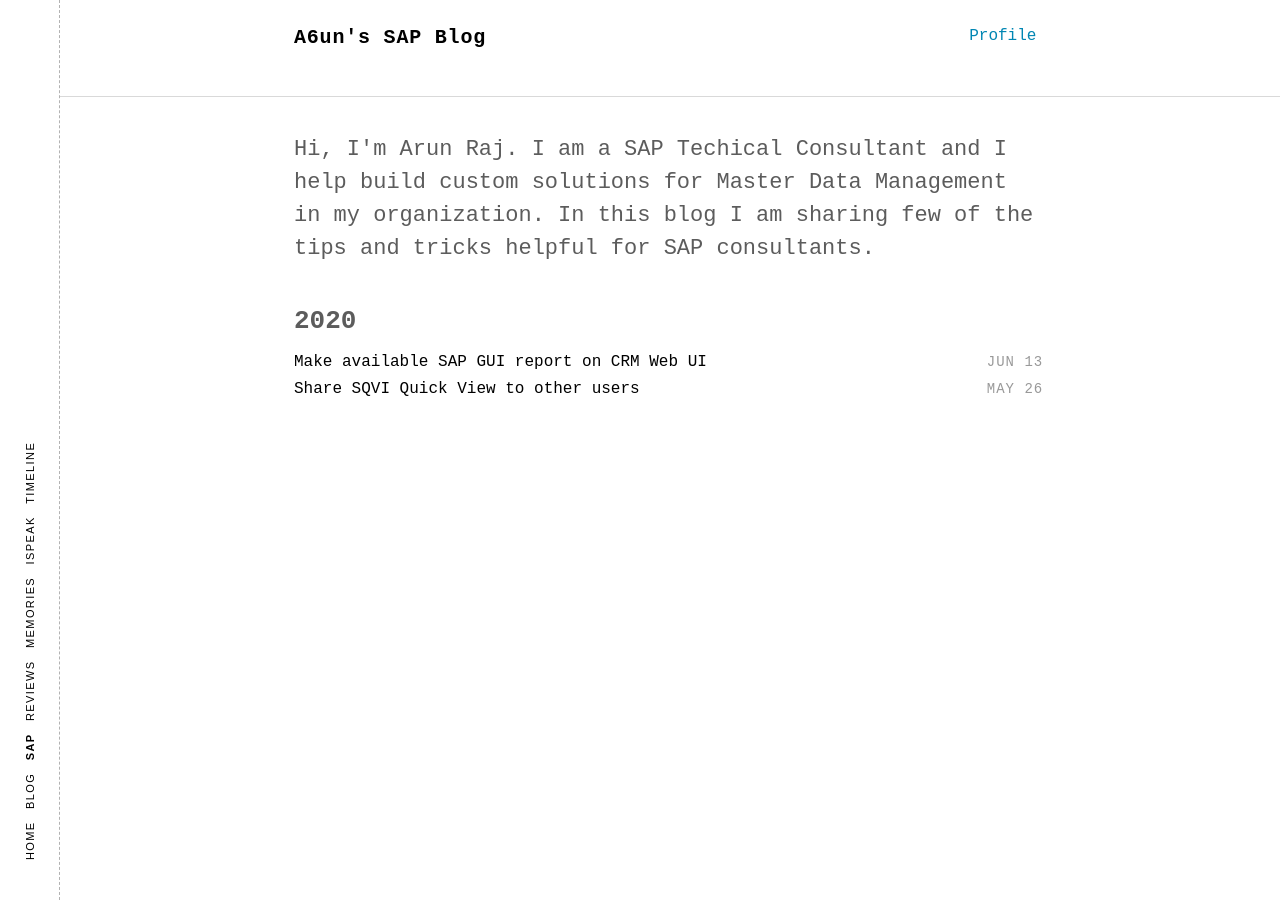
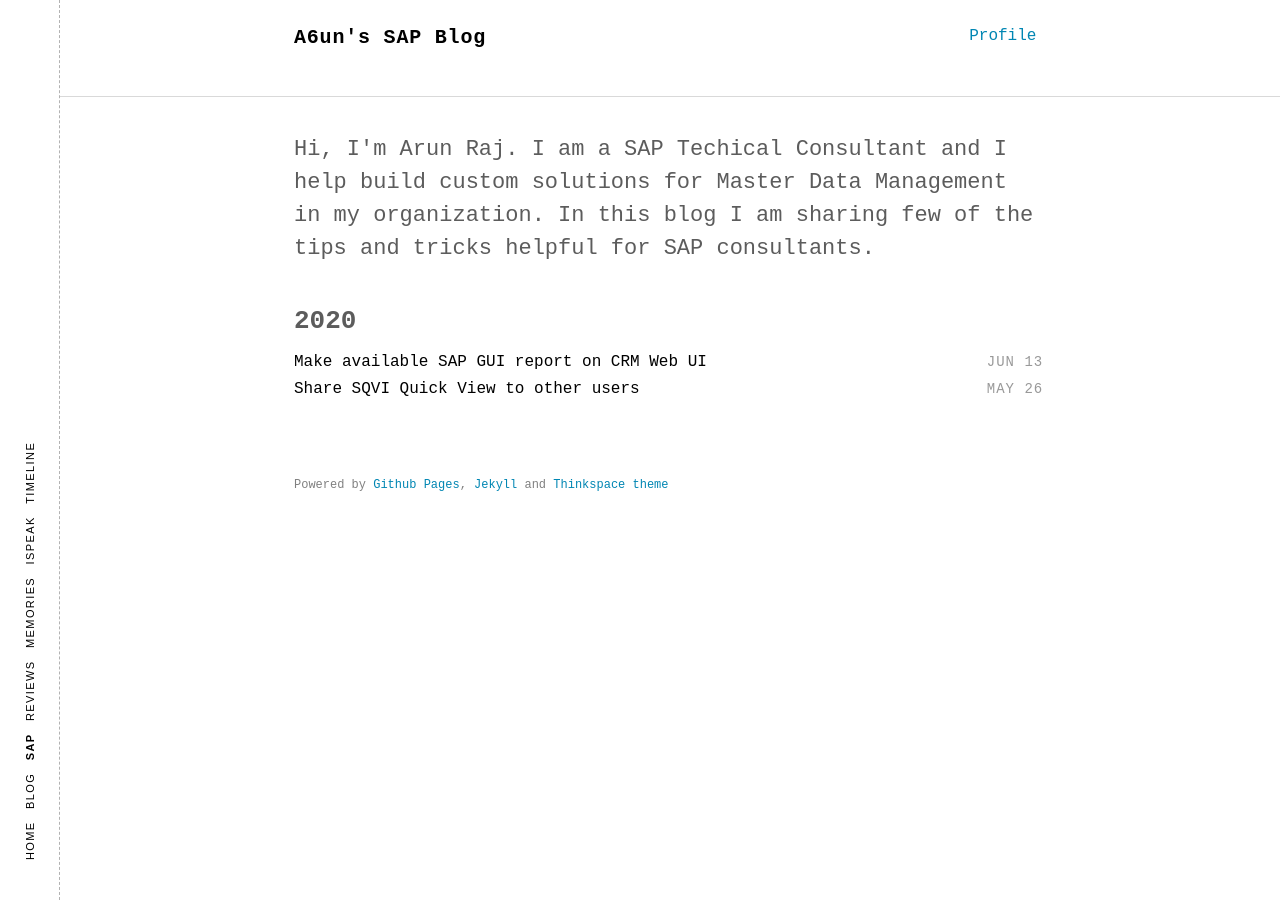
Before and after one commit to a6unraj/a6unraj.github.io, a Jekyll site: the page built from index.html, in a window 1280 px wide. Built offline with Jekyll 4.4.1, drawn with Linux system fonts in a browser that asks for light colours; some web fonts are replaced; comment, search, counter and statistics services are not loaded.

Commit message:
Update footer.html

```diff
--- a/_includes/footer.html
+++ b/_includes/footer.html
@@ -1,5 +1,5 @@
 <footer class="site-footer">
   <div class="container">
-<small class="block"></small>
+    <small class="block"> Powered by <a href="https://pages.github.com/">Github Pages</a>, <a href="https://jekyllrb.com/">Jekyll</a> and <a href="https://github.com/heiswayi/thinkspace">Thinkspace theme</a></small>
   </div>
 </footer>
```
